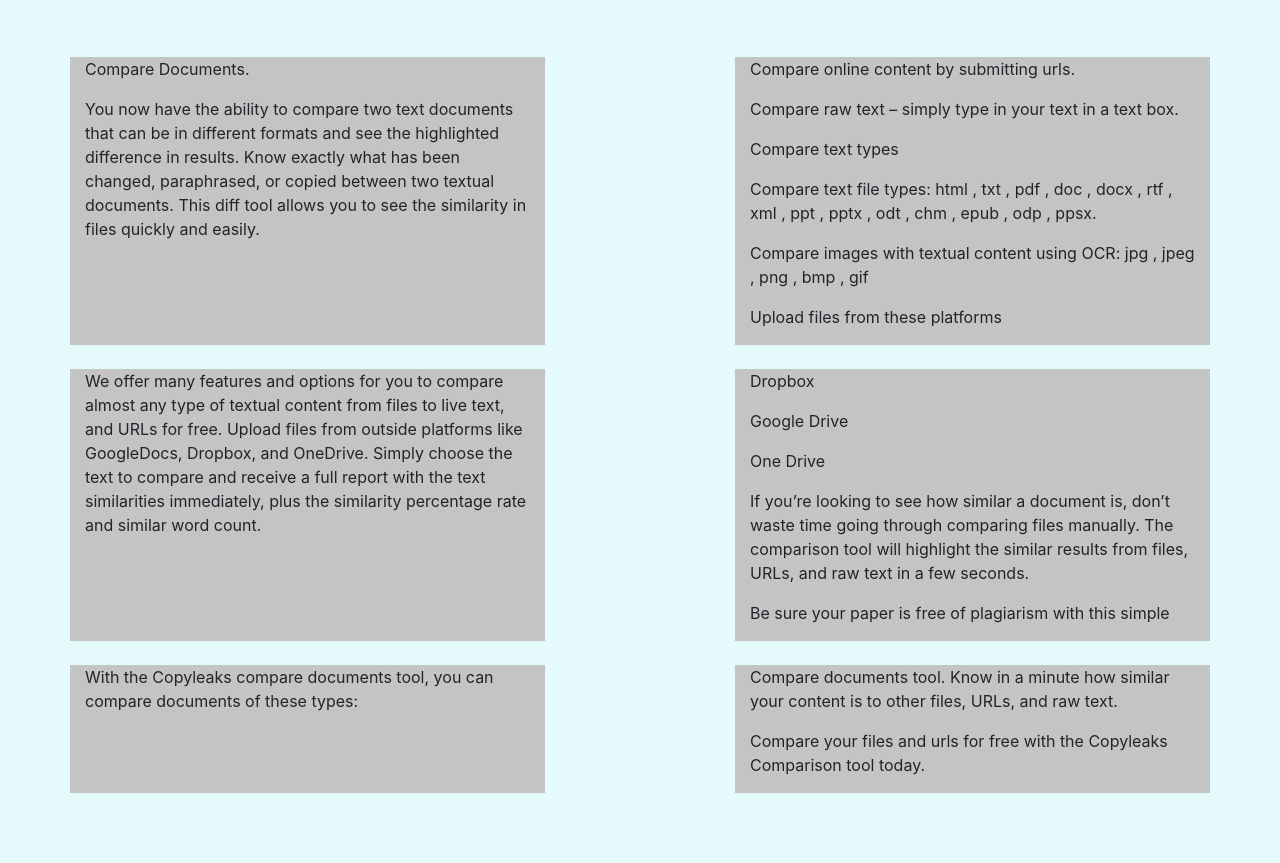
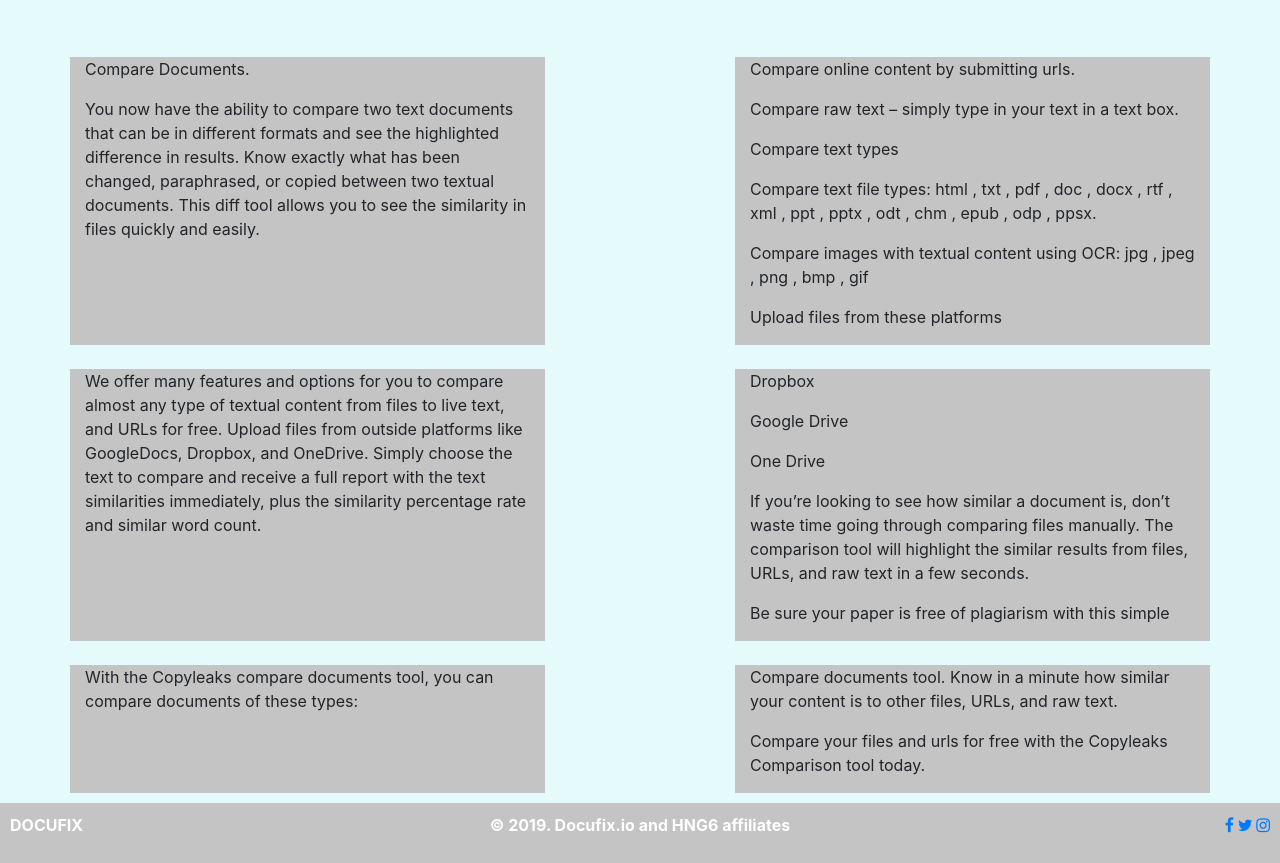
Before and after one commit to MarvellousUbani/docufix-about, a plain HTML site: page About_us_body.html in a window 1280 px wide. Shown: the part 51-914 px from the top of the page. Before the commit the page ends 844 px from the top, so only its background shows below. Drawn offline with nearby package versions, Linux system fonts and the light colour scheme.

Commit message:
added footer

```diff
--- a/About_us_body.html
+++ b/About_us_body.html
@@ -8,6 +8,7 @@
     <script src="https://ajax.googleapis.com/ajax/libs/jquery/3.4.1/jquery.min.js"></script>
     <script src="https://cdnjs.cloudflare.com/ajax/libs/popper.js/1.14.7/umd/popper.min.js"></script>
     <script src="https://maxcdn.bootstrapcdn.com/bootstrap/4.3.1/js/bootstrap.min.js"></script>
+    <link rel="stylesheet" href="https://maxcdn.bootstrapcdn.com/font-awesome/4.7.0/css/font-awesome.min.css">
     <title>About Us</title>
 </head>
 <style>
@@ -26,6 +27,18 @@
         position: relative;
         margin-bottom: 60px;
     }
+    #footer {
+    	margin-top: 10px;
+    	padding: 10px;
+    	background-color: #c4c4c4;
+    	/*text-align: center;*/
+    	color: white;
+    	font-weight: bold;
+    }
+
+
+
+
 </style>
 <body>
     <div class="container">
@@ -86,6 +99,21 @@
             </div>
         </div>
 
+
+
     </div>
+     <div class="row" id="footer">
+        	<div class="col">
+        		<p>DOCUFIX </p>
+        	</div>
+        	<div class="col text-center">
+        		<p>&copy; 2019. Docufix.io and HNG6 affiliates</p>
+        	</div>
+        	<div class="col text-right icon">
+        		<a href="facebook.com/docufix" class="fa fa-facebook"></a>
+				<a href="twitter.com/docufix" class="fa fa-twitter"></a>
+				<a href="twitter.com/docufix" class="fa fa-instagram"></a>
+        	</div>
+       </div>
 </body>
 </html>
```
